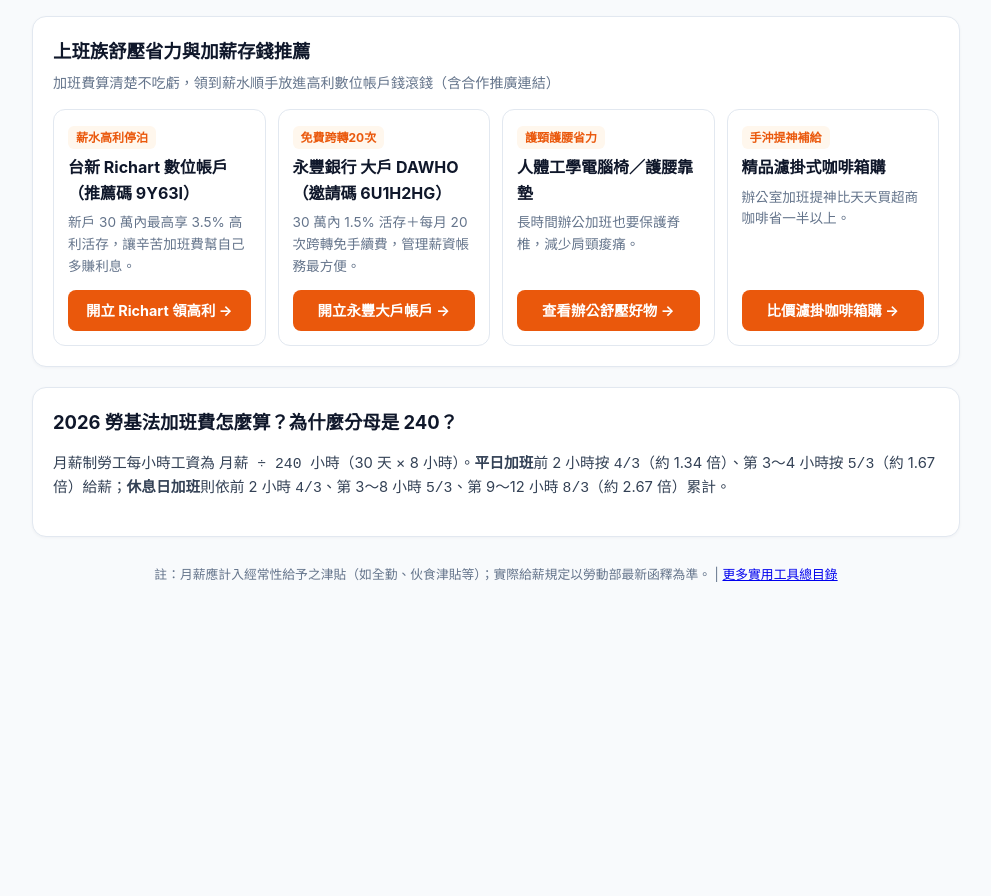
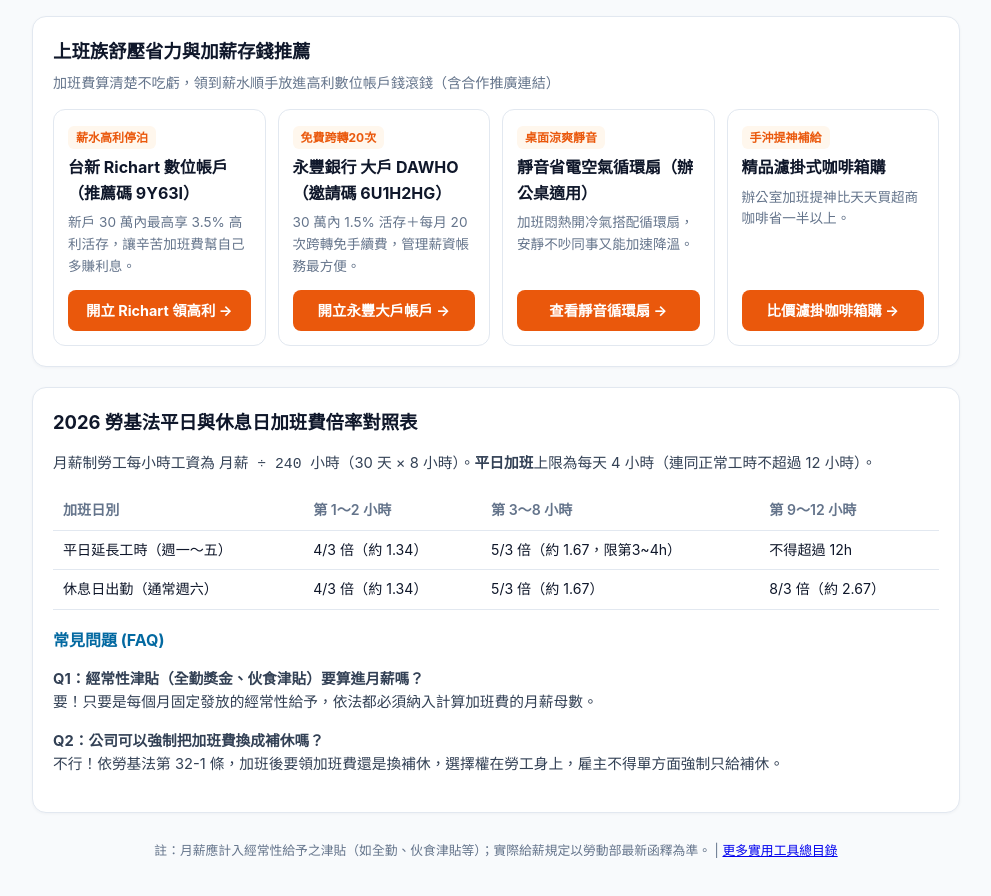
Before and after one commit to jimmycmhsieh0801-cloud/tw-overtime-calc, a plain HTML site: page index.html in a window 1280 px wide. Shown: the part 480-1376 px from the top of the page, without its empty margins (144-1135 px from the left). Before the commit the page ends 1126 px from the top, so only its background shows below. Drawn offline with Linux system fonts and the light colour scheme.

Commit message:
Watchdog 00:00 ROI upgrade: SEO depth, direct result CTA, cross-nav, link fix

```diff
--- a/affiliate_config.js
+++ b/affiliate_config.js
@@ -1,6 +1,6 @@
 const AFFILIATE_GEARS = [
   { tag: "薪水高利停泊", title: "台新 Richart 數位帳戶（推薦碼 9Y63I）", desc: "新戶 30 萬內最高享 3.5% 高利活存，讓辛苦加班費幫自己多賺利息。", url: "https://richart.tw/TSDIB_RichartWeb/RC07/RC070100?sn=9Y63I&utm_source=richart&utm_medium=app&utm_campaign=richart_mgm_20230701", cta: "開立 Richart 領高利" },
   { tag: "免費跨轉20次", title: "永豐銀行 大戶 DAWHO（邀請碼 6U1H2HG）", desc: "30 萬內 1.5% 活存＋每月 20 次跨轉免手續費，管理薪資帳務最方便。", url: "https://applydawho.sinopac.com/OpenAccount/OpenAccount?utm_source=dawhoapp&utm_medium=hyperlink&utm_term=nonpaid&utm_content=na&utm_campaign=mgm_202607&openExternalBrowser=1&tko=6U1H2HG", cta: "開立永豐大戶帳戶" },
-  { tag: "護頸護腰省力", title: "人體工學電腦椅／護腰靠墊", desc: "長時間辦公加班也要保護脊椎，減少肩頸痠痛。", url: "https://s.shopee.tw/9KjsBnDEab", cta: "查看辦公舒壓好物" },
-  { tag: "手沖提神補給", title: "精品濾掛式咖啡箱購", desc: "辦公室加班提神比天天買超商咖啡省一半以上。", url: "https://s.shopee.tw/5VX9dLuGAa", cta: "比價濾掛咖啡箱購" },
+  { tag: "桌面涼爽靜音", title: "靜音省電空氣循環扇（辦公桌適用）", desc: "加班悶熱開冷氣搭配循環扇，安靜不吵同事又能加速降溫。", url: "https://s.shopee.tw/9KjsBnDEab", cta: "查看靜音循環扇" },
+  { tag: "手沖提神補給", title: "精品濾掛式咖啡箱購", desc: "辦公室加班提神比天天買超商咖啡省一半以上。", url: "https://s.shopee.tw/5VX9dLuGAa", cta: "比價濾掛咖啡箱購" }
 ];
--- a/index.html
+++ b/index.html
@@ -35,7 +35,7 @@
   }
   </script>
   <script type="application/ld+json">
-  {"@context": "https://schema.org", "@type": "FAQPage", "mainEntity": [{"@type": "Question", "name": "月薪3萬元平日加班3小時加班費是多少？", "acceptedAnswer": {"@type": "Answer", "text": "月薪 30,000 元換算時薪為 125 元。平日加班 3 小時為前 2 小時(125×4/3×2=333元)加上第 3 小時(125×5/3×1=208元)，合計約 542 元。"}}]}
+  {"@context": "https://schema.org", "@type": "FAQPage", "mainEntity": [{"@type": "Question", "name": "月薪3萬元平日加班3小時加班費是多少？", "acceptedAnswer": {"@type": "Answer", "text": "月薪 30,000 元換算時薪為 125 元。平日加班 3 小時為前 2 小時(125×4/3×2=333元)加上第 3 小時(125×5/3×1=208元)，合計約 542 元。"}}, {"@type": "Question", "name": "計算加班費的月薪包含全勤獎金與伙食津貼嗎？", "acceptedAnswer": {"@type": "Answer", "text": "包含。凡屬每月固定領取之經常性薪資項目（如底薪、伙食津貼、全勤獎金、職務加給），依法均應計入平日每小時工資額的計算基礎。"}}, {"@type": "Question", "name": "休息日加班未滿4小時怎麼算？", "acceptedAnswer": {"@type": "Answer", "text": "自 2018 年修法後已取消「做1算4」的擬制工時規定，目前休息日加班依實際出勤時數核實計算倍率（前2小時 1.34 倍、第3~8小時 1.67 倍、第9~12小時 2.67 倍）。"}}]}
   </script>
   <style>
     :root {
@@ -161,9 +161,18 @@
     </section>
 
     <article class="card seo-section">
-
-          <h2>2026 勞基法加班費怎麼算？為什麼分母是 240？</h2>
-          <p>月薪制勞工每小時工資為 <code>月薪 ÷ 240 小時</code>（30 天 × 8 小時）。<strong>平日加班</strong>前 2 小時按 <code>4/3</code>（約 1.34 倍）、第 3～4 小時按 <code>5/3</code>（約 1.67 倍）給薪；<strong>休息日加班</strong>則依前 2 小時 <code>4/3</code>、第 3～8 小時 <code>5/3</code>、第 9～12 小時 <code>8/3</code>（約 2.67 倍）累計。</p>
+      <h2>2026 勞基法平日與休息日加班費倍率對照表</h2>
+      <p>月薪制勞工每小時工資為 <code>月薪 ÷ 240 小時</code>（30 天 × 8 小時）。<strong>平日加班</strong>上限為每天 4 小時（連同正常工時不超過 12 小時）。</p>
+      <table>
+        <thead><tr><th>加班日別</th><th>第 1～2 小時</th><th>第 3～8 小時</th><th>第 9～12 小時</th></tr></thead>
+        <tbody>
+          <tr><td>平日延長工時（週一～五）</td><td>4/3 倍（約 1.34）</td><td>5/3 倍（約 1.67，限第3~4h）</td><td>不得超過 12h</td></tr>
+          <tr><td>休息日出勤（通常週六）</td><td>4/3 倍（約 1.34）</td><td>5/3 倍（約 1.67）</td><td>8/3 倍（約 2.67）</td></tr>
+        </tbody>
+      </table>
+      <h3>常見問題 (FAQ)</h3>
+      <p><strong>Q1：經常性津貼（全勤獎金、伙食津貼）要算進月薪嗎？</strong><br>要！只要是每個月固定發放的經常性給予，依法都必須納入計算加班費的月薪母數。</p>
+      <p><strong>Q2：公司可以強制把加班費換成補休嗎？</strong><br>不行！依勞基法第 32-1 條，加班後要領加班費還是換補休，選擇權在勞工身上，雇主不得單方面強制只給補休。</p>
     </article>
 
     <footer>
```
